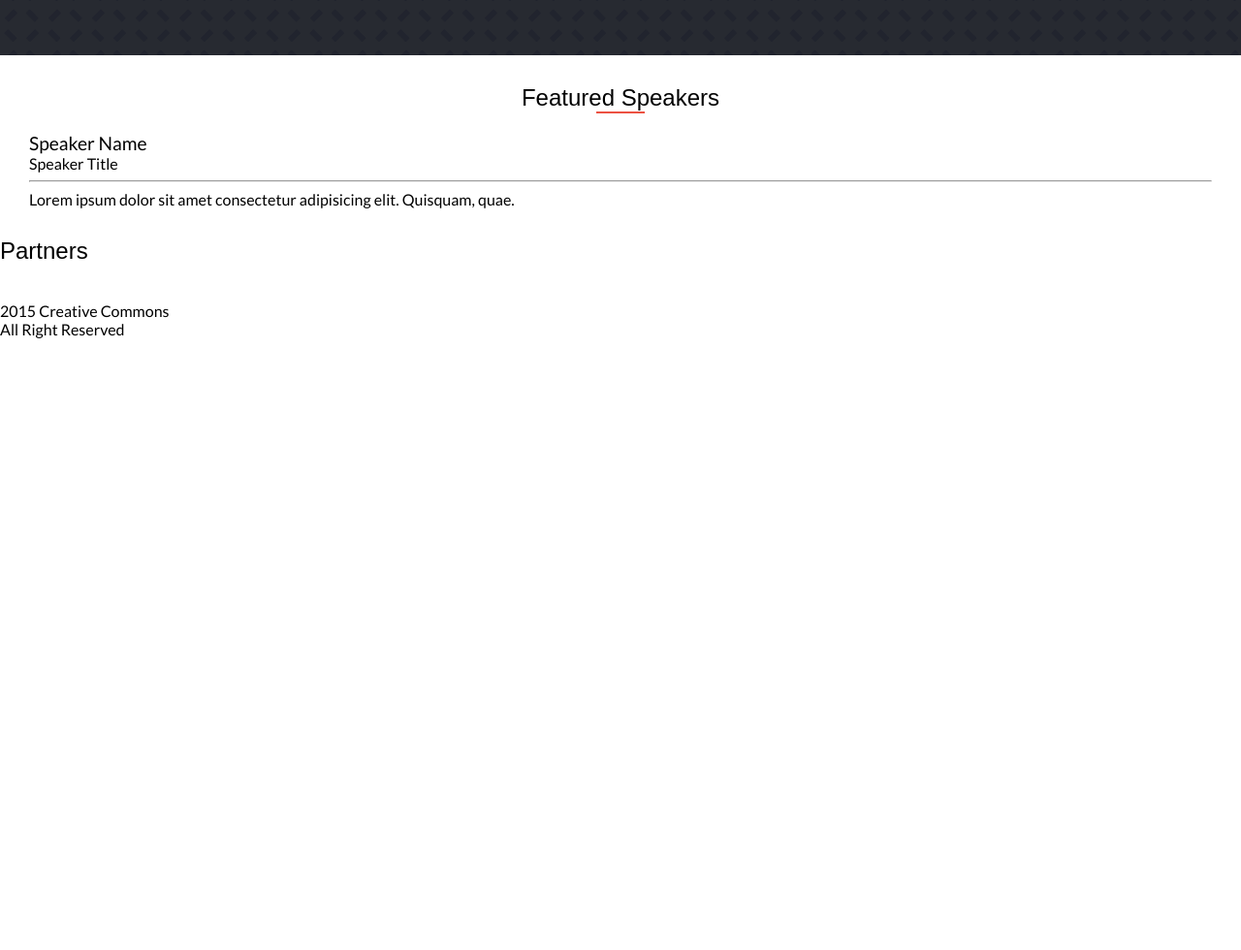
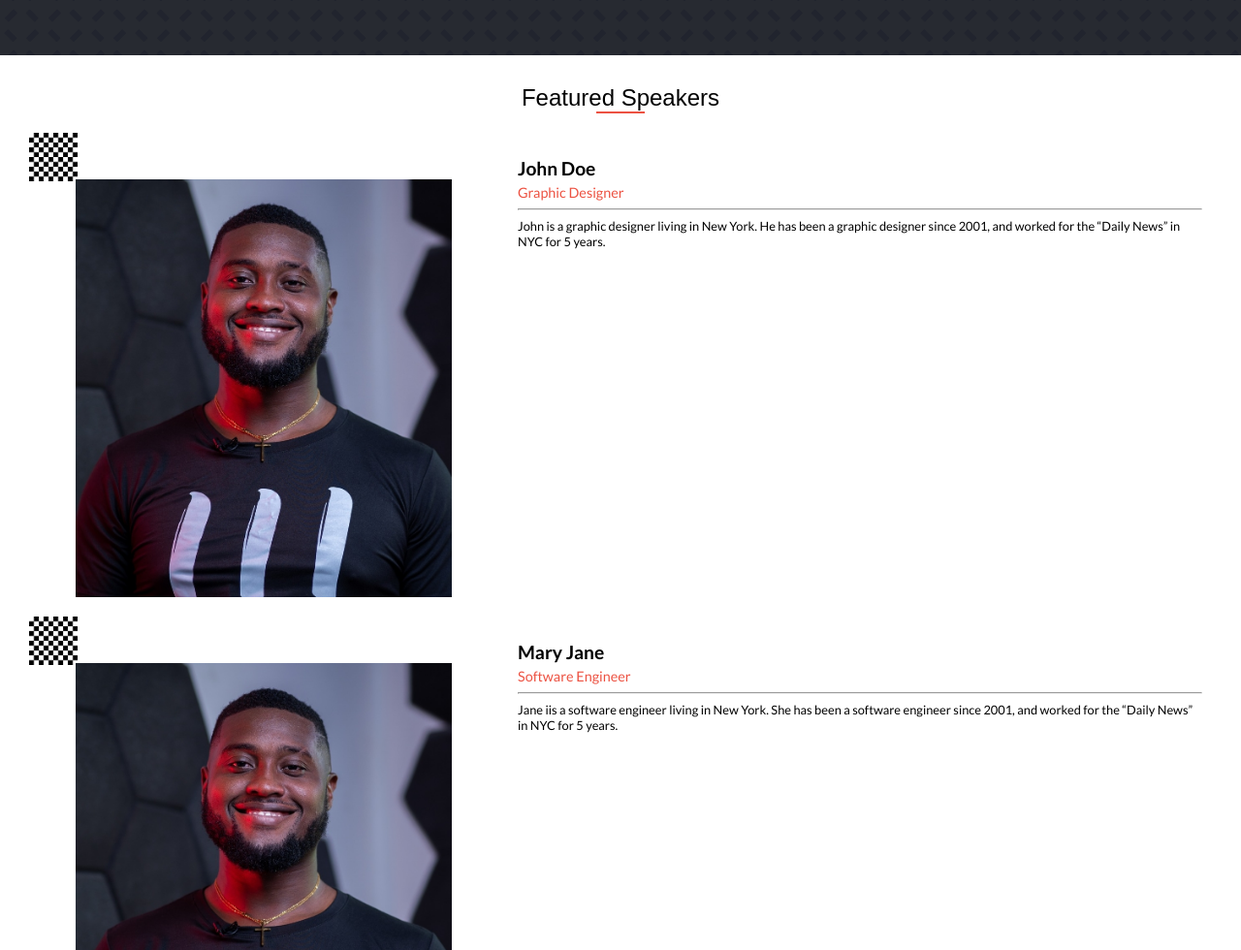
Before and after one commit to roodjinocherilus/Conference-Website-Capstone, a website: page index.html in a window 1280 px wide. Shown: the part 1433-2413 px from the top of the page at 97% size. Before the commit the page ends 1782 px from the top, so only its background shows below. Drawn offline with Linux system fonts and the light colour scheme; a web font is replaced by a local one.

Commit message:
style the homepage and add dynamic part

```diff
--- a/index.html
+++ b/index.html
@@ -67,16 +67,7 @@
         <section class="speakers-container">
             <h2>Featured Speakers</h2>
             <span class="hr"></span>
-            <div class="speakers">
-                <div class="img-holder">
-                    <img src="" alt="">
-                </div>
-                <div class="speaker-info">
-                    <h3>Speaker Name</h3>
-                    <p>Speaker Title</p>
-                    <hr>
-                    <p>Lorem ipsum dolor sit amet consectetur adipisicing elit. Quisquam, quae.</p>
-                </div>
+            <div id="speaker-holder">
             </div>
         </section>
 
--- a/script.js
+++ b/script.js
@@ -0,0 +1,26 @@
+function getSpeaker() {
+    let speakers = '';
+
+    fetch('./speakers.json')
+      .then((res) => res.json())
+      .then((data) => {
+        data.forEach((speaker) => {
+          speakers += `
+
+          <div class="speakers">
+          <div class="img-holder">
+              <img src="${speaker.image}" alt="">
+          </div>
+          <div class="speaker-info">
+              <h3 class="speaker-name">${speaker.name}</h3>
+              <p class="speaker-title">${speaker.title}</p>
+              <hr>
+              <p class="speaker-bio">${speaker.bio}</p>
+          </div>
+      </div>`;
+        });
+        document.getElementById('speaker-holder').innerHTML = speakers;
+      });
+  }
+
+  window.addEventListener('load', getSpeaker());
--- a/styles.css
+++ b/styles.css
@@ -187,3 +187,49 @@ header{
 .speakers-container h2 {
     text-align: center;
 }
+
+.speakers {
+    display:grid;
+    grid-template-columns: 1fr 1.5fr;
+    grid-gap: 10px;
+    margin: 20px 0;
+
+}
+
+.img-holder{
+background: url(./images/speaker_background.png);
+background-position: top left;
+background-repeat: no-repeat;
+background-size: 50px;
+
+}
+.img-holder img{
+    width: 80%;
+    height: 90%;
+    object-fit: cover;
+    position: relative;
+    top: 10%;
+    left: 10%;
+    max-width: 85%;
+}
+.speaker-info {
+    padding: 20px 10px 5px 10px;
+}
+
+.speaker-name {
+    margin: 5px 0;
+    font-size: 1.2em;
+    font-weight: 700;
+}
+
+.speaker-title {
+    margin: 5px 0;
+    font-size: .9em;
+    color: #ec5242;
+
+}
+
+.speaker-bio {
+    font-size: .8em;
+
+}
```
Also changed, not shown: images/speaker_background.png (added), images/speakers.jpeg (added).
